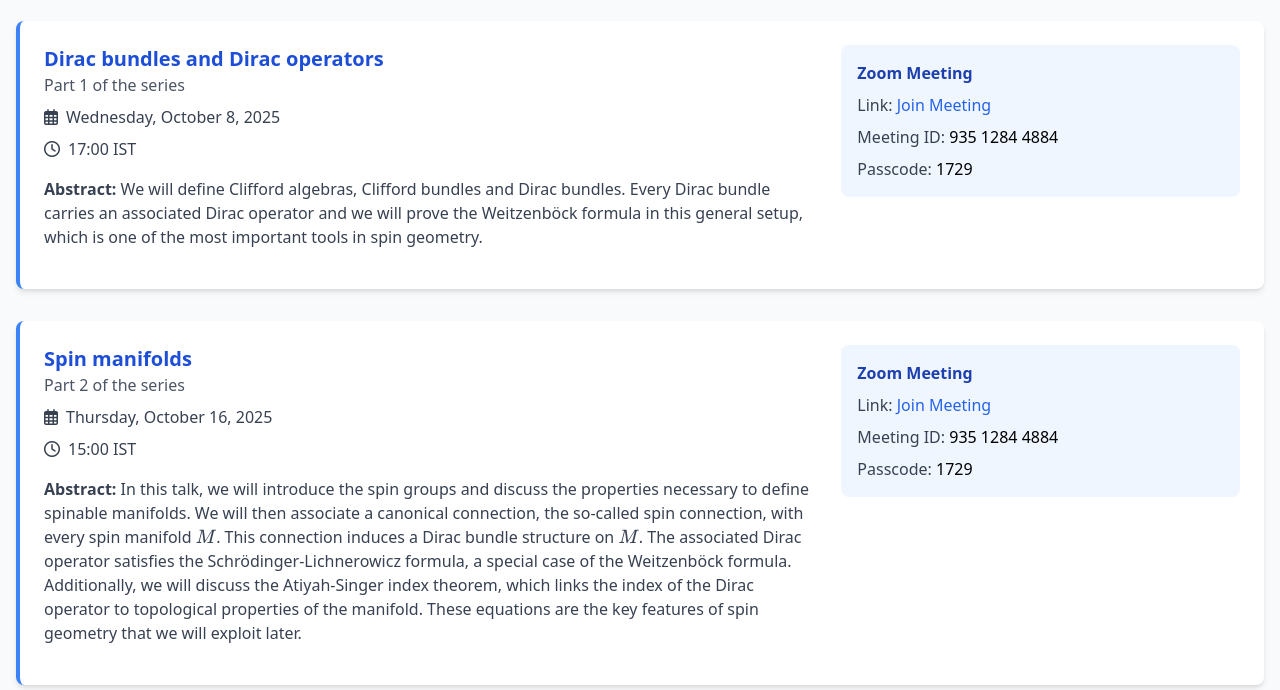
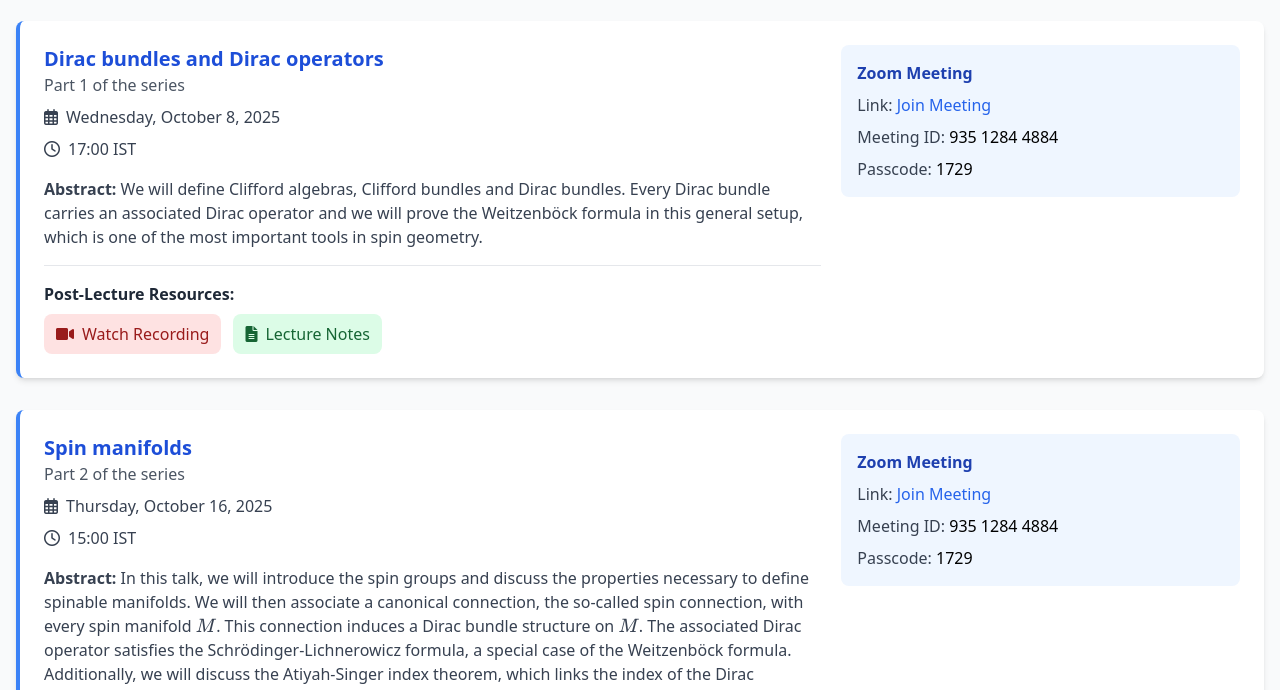
Before and after one commit to topogeoiiitd/topogeoiiitd.github.io, a plain HTML site: page series/spin-geometry-and-scalar-curvature-rigidity/index.html in a window 1280 px wide. Shown: the part 747-1437 px from the top of the page. Drawn offline with nearby package versions, Linux system fonts and the light colour scheme.

Commit message:
updated lukas talk

```diff
--- a/data/lukas.json
+++ b/data/lukas.json
@@ -15,8 +15,8 @@
         "passcode": "1729",
         "description": "This lecture series explores the deep connections between spin geometry and scalar curvature rigidity phenomena. We will develop the foundational tools of Dirac operators and their applications to understanding geometric constraints on Riemannian manifolds.",
         "part": "Part 1",
-        "recording": "",
-        "notes": "",
+        "recording": "https://youtu.be/0GIegcgr8Lo",
+        "notes": "/notes/Lukas-Lecture_Notes-1.pdf",
         "abstract": "We will define Clifford algebras, Clifford bundles and Dirac bundles. Every Dirac bundle carries an associated Dirac operator and we will prove the Weitzenböck formula in this general setup, which is one of the most important tools in spin geometry.",
         "about": "Lukas Schönlinner is a PhD student of Bernhard Hanke at the University of Augsburg. His research interests includes scalar curvature geometry and spin geometry.",
         "references": [
@@ -43,7 +43,12 @@
             {
                 "type": "script",
                 "citation": "Christian Bär: Spin Geometry (2011)",
-                "url": "https://www.math.uni-potsdam.de/professuren/geometrie/lehre/lehrmaterialien/"
+                "url": "https://www.math.uni-potsdam.de/fileadmin/user_upload/Prof-Geometrie/Dokumente/Lehre/Veranstaltungen/SS11/spingeo.pdf"
+            },
+            {
+                "type": "script",
+                "citation": "Bernhard Hanke: Introduction to Spin Geometry (2024)",
+                "url": "/notes/Rome_Lectures.pdf"
             }
         ]
     },
--- a/series/spin-geometry-and-scalar-curvature-rigidity/index.html
+++ b/series/spin-geometry-and-scalar-curvature-rigidity/index.html
@@ -312,6 +312,30 @@
                                     ${talk.time || 'Time TBA'}
                                 </p>
                                 ${formattedAbstract ? `<p class="text-gray-700 mb-4"><strong>Abstract:</strong> ${formattedAbstract}</p>` : ''}
+                                <!-- Recording and Notes section -->
+                                ${(talk.recording || talk.notes) ? `
+                                    <div class="mt-4 pt-4 border-t border-gray-200">
+                                        <h4 class="font-semibold text-gray-800 mb-2">Post-Lecture Resources:</h4>
+                                        <div class="flex flex-wrap gap-3">
+                                            ${talk.recording ? `
+                                                <a href="${talk.recording}"
+                                                   class="inline-flex items-center px-3 py-2 bg-red-100 text-red-800 rounded-lg hover:bg-red-200 transition-colors"
+                                                   target="_blank">
+                                                    <i class="fas fa-video mr-2"></i>
+                                                    Watch Recording
+                                                </a>
+                                            ` : ''}
+                                            ${talk.notes ? `
+                                                <a href="${talk.notes}"
+                                                   class="inline-flex items-center px-3 py-2 bg-green-100 text-green-800 rounded-lg hover:bg-green-200 transition-colors"
+                                                   target="_blank">
+                                                    <i class="fas fa-file-alt mr-2"></i>
+                                                    Lecture Notes
+                                                </a>
+                                            ` : ''}
+                                        </div>
+                                    </div>
+                                ` : ''}
                             </div>
                             <div class="zoom-details w-full md:w-1/3">
                                 <div class="bg-blue-50 p-4 rounded-lg">
```
Also changed, not shown: data/talks.json (+8 -3 lines), 2 other files.
